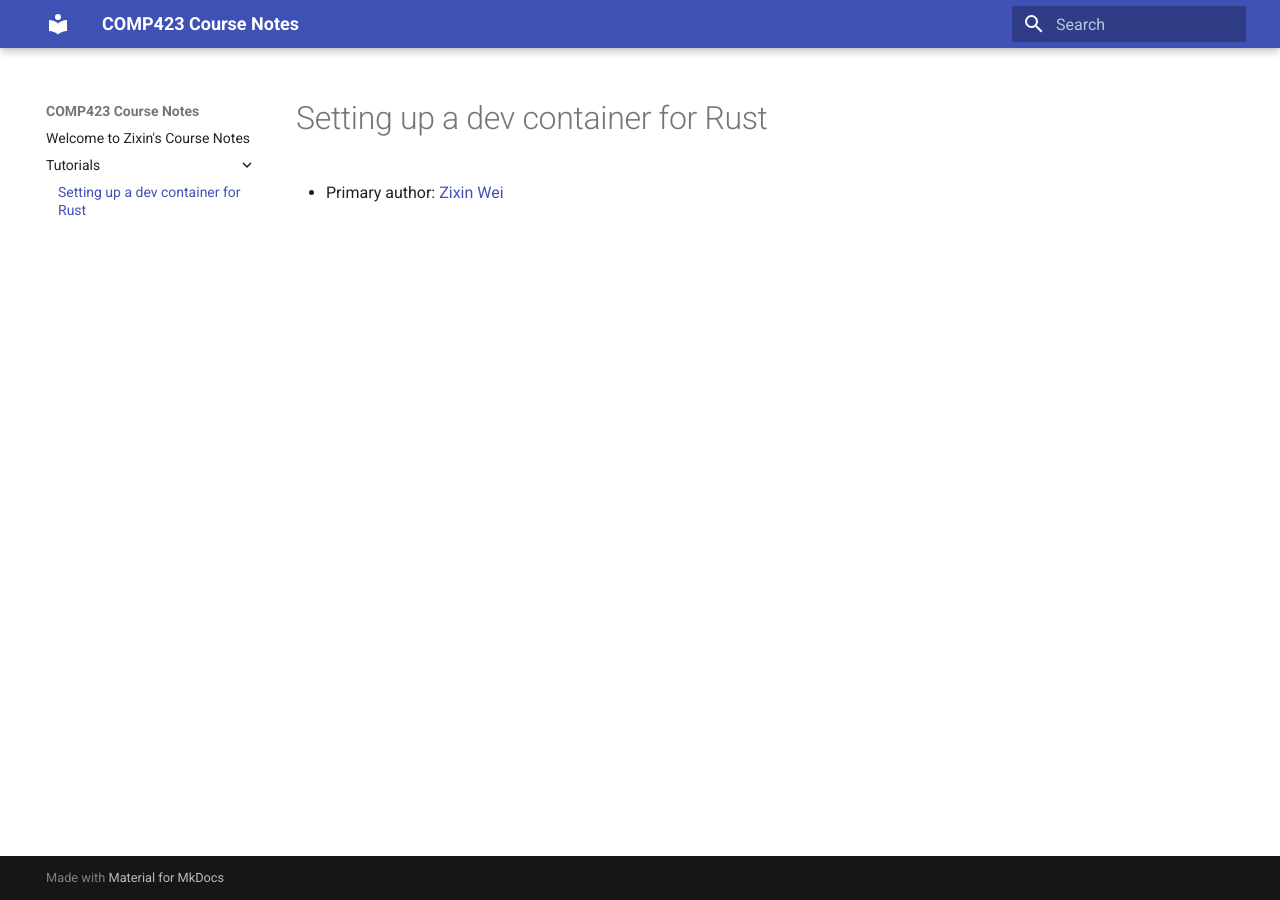
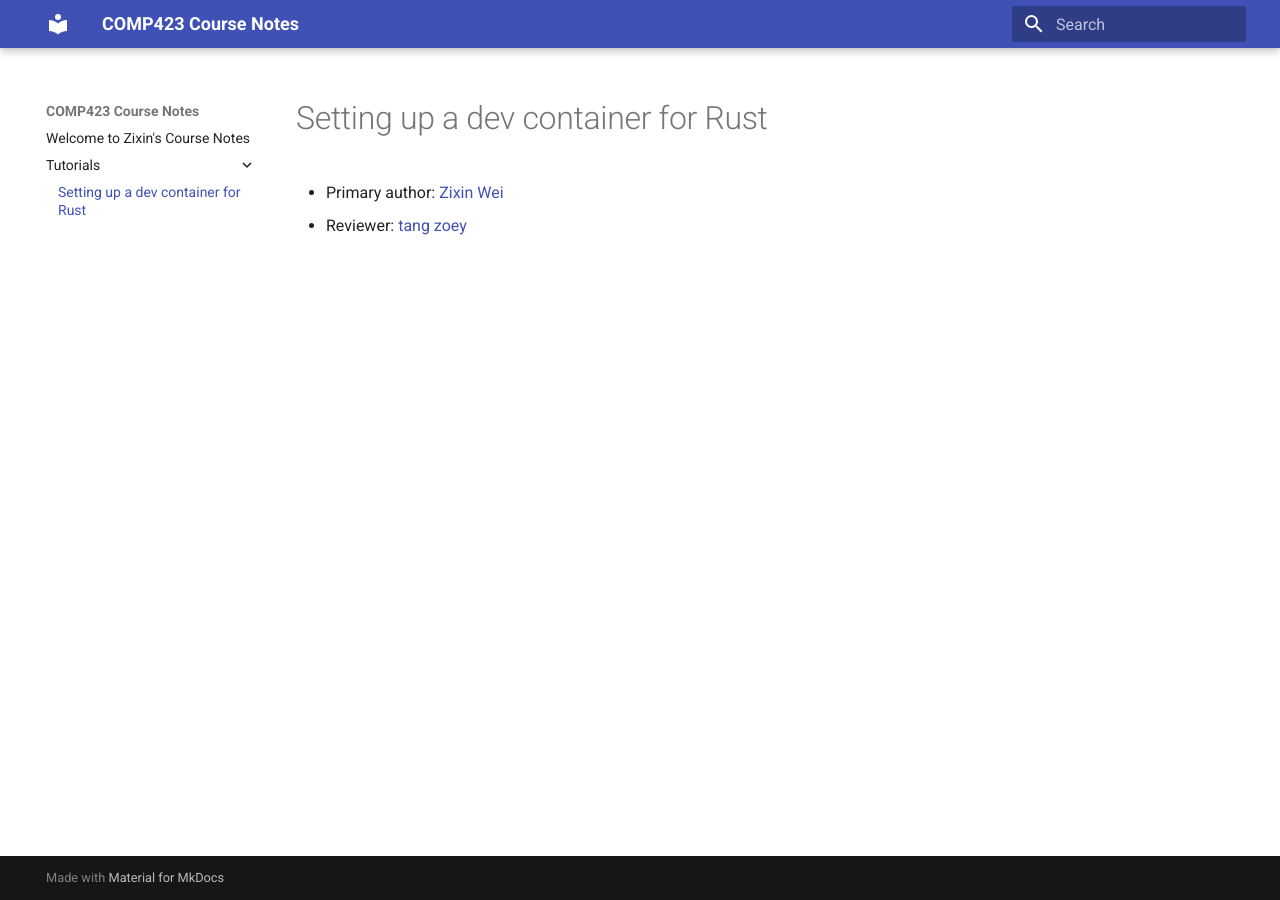
Before and after one commit to starkersawz666/comp423-course-notes, an MkDocs documentation site: the page built from docs/tutorials/rust-setup.md, in a window 1280 px wide. Built offline with MkDocs 1.6.1 and Material for MkDocs 9.7.7, drawn with Linux system fonts in a browser that asks for light colours.

Commit message:
update setup with reviewer's info

```diff
--- a/docs/tutorials/rust-setup.md
+++ b/docs/tutorials/rust-setup.md
@@ -1,3 +1,4 @@
 # Setting up a dev container for Rust
 
 * Primary author: [Zixin Wei](https://github.com/starkersawz666)
+* Reviewer: [tang zoey](https://github.com/tangzoey)
```
